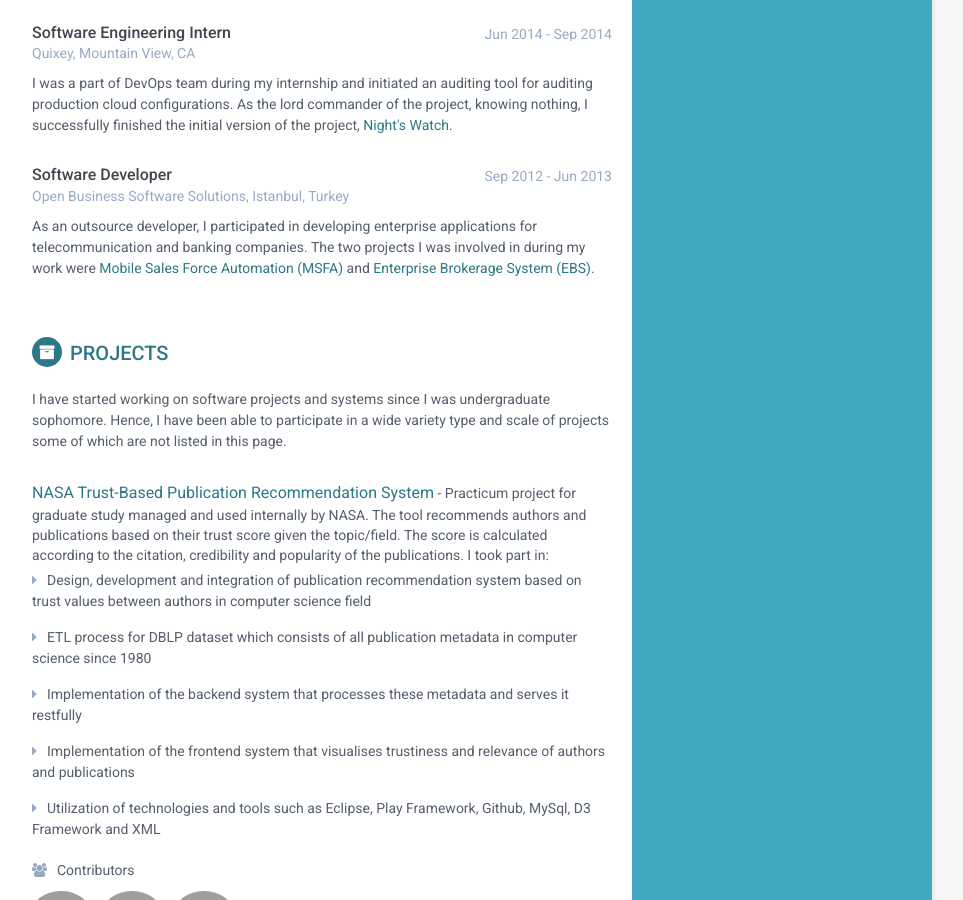
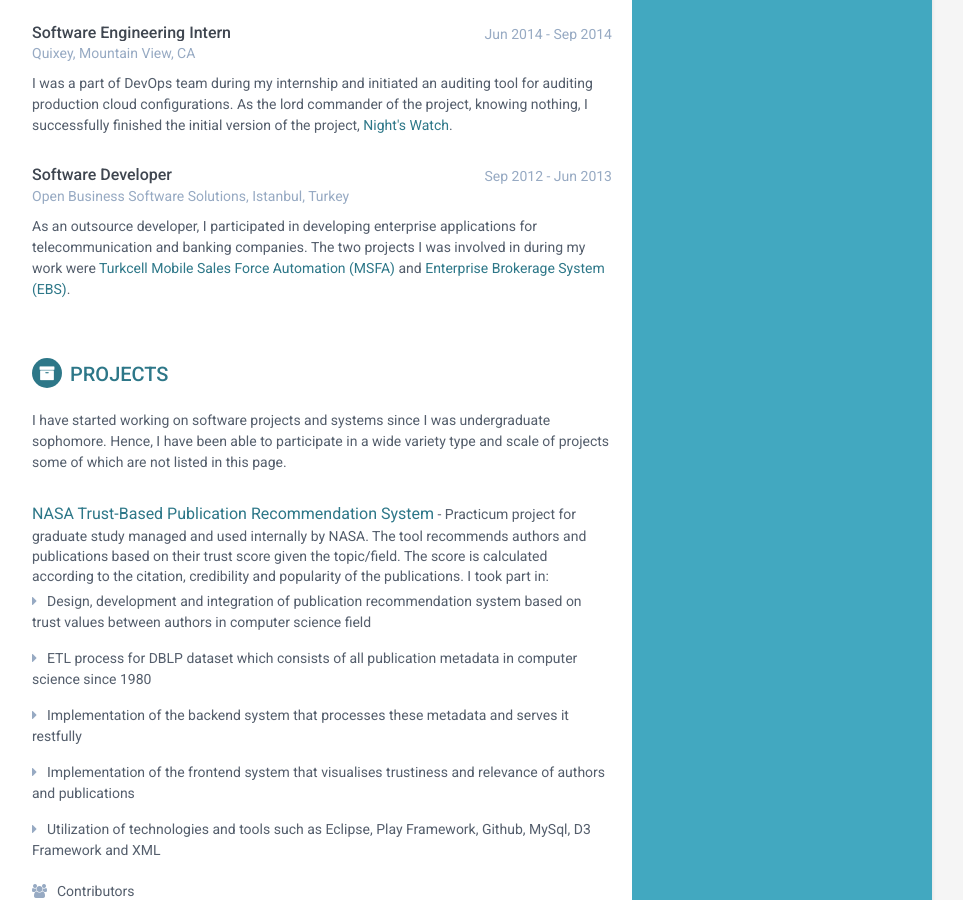
Before and after one commit to mustafatasdemir/mustafatasdemir.github.io, a Jekyll site: the page built from index.html, in a window 1280 px wide and 900 px high, scrolled down 1009 px. Shown: the whole window, without its empty margins (188-1151 px from the left). Built offline with Jekyll 4.4.1, drawn with Linux system fonts in a browser that asks for light colours; some of the changed text lies outside the part shown; grey boxes are pictures that could not be loaded.

Commit message:
Updated project title

```diff
--- a/_includes/experience.html
+++ b/_includes/experience.html
@@ -65,7 +65,7 @@
                         <div class="company">Open Business Software Solutions, Istanbul, Turkey</div>
                     </div><!--//meta-->
                     <div class="details">
-                      <p>As an outsource developer, I participated in developing enterprise applications for telecommunication and banking companies. The two projects I was involved in during my work were <a class="to-project" href="#MSFA">Mobile Sales Force Automation (MSFA)</a> and <a class="to-project" href="#EBS">Enterprise Brokerage System (EBS)</a>.</p>
+                      <p>As an outsource developer, I participated in developing enterprise applications for telecommunication and banking companies. The two projects I was involved in during my work were <a class="to-project" href="#MSFA">Turkcell Mobile Sales Force Automation (MSFA)</a> and <a class="to-project" href="#EBS">Enterprise Brokerage System (EBS)</a>.</p>
                     </div><!--//details-->
                 </div><!--//item-->
 
--- a/_includes/projects.html
+++ b/_includes/projects.html
@@ -58,7 +58,7 @@
                     <a href="https://www.linkedin.com/in/fatih-karakoç-10063b54" target="_blank"><img class="contributor-image" title="Fatih Karakoç" src="https://media.licdn.com/mpr/mpr/shrinknp_100_100/p/3/000/1b3/346/361da09.jpg"></a>
                 </div>
                 <div class="item">
-                    <span id="MSFA" class="project-title">Mobile Sales Force Automation (MSFA)</span> - <span class="project-tagline">Server-side mobile application that is built mainly with J2EE and Primefaces. I was responsible for:</span>
+                    <span id="MSFA" class="project-title">Turkcell Mobile Sales Force Automation (MSFA)</span> - <span class="project-tagline">Server-side mobile application that is built mainly with J2EE and Primefaces. I was responsible for:</span>
                     <p class="project-item">Design, development and integration of 'Risks Module' to support our client’s day-to-day business operations</p>
                     <p class="project-item">Object-Oriented design and development of this module by employing leading technologies and tools such as Java (J2EE), PrimeFaces, XML and Web Logic Server</p>
                     <p class="project-item">Quality assurance and change management of this module</p>
```
